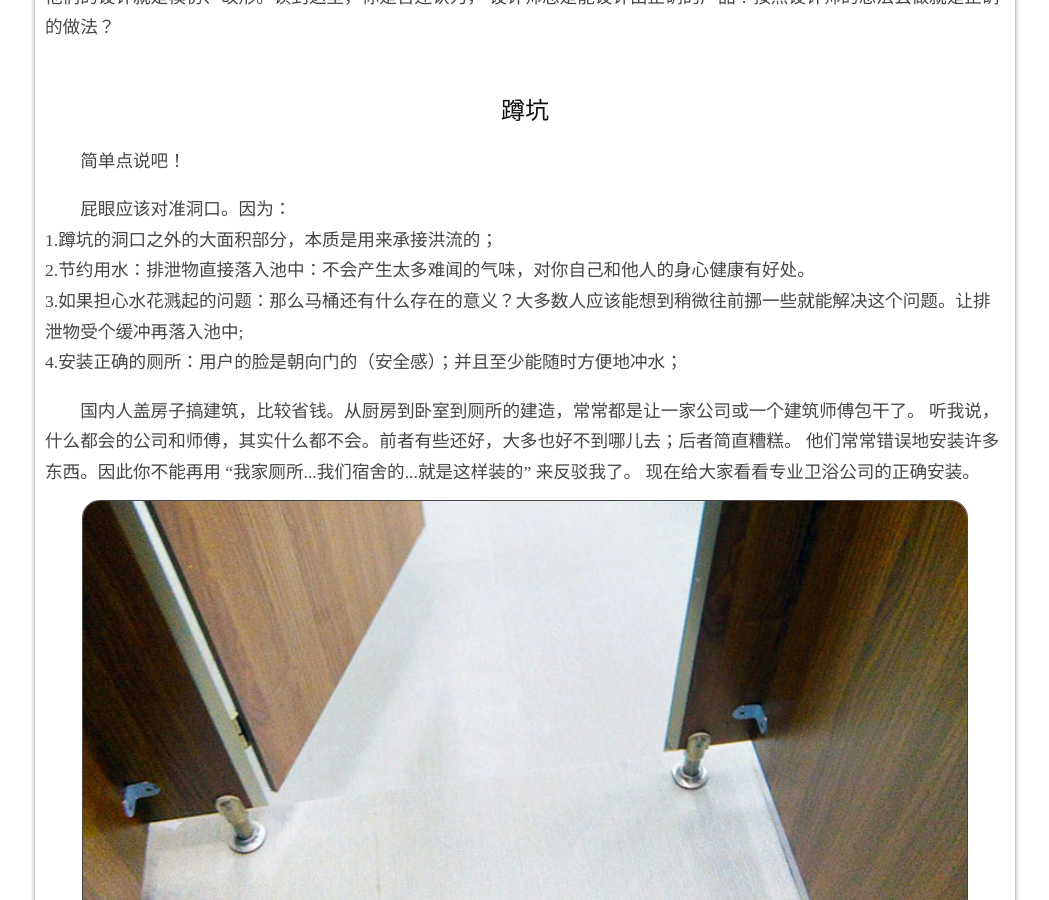
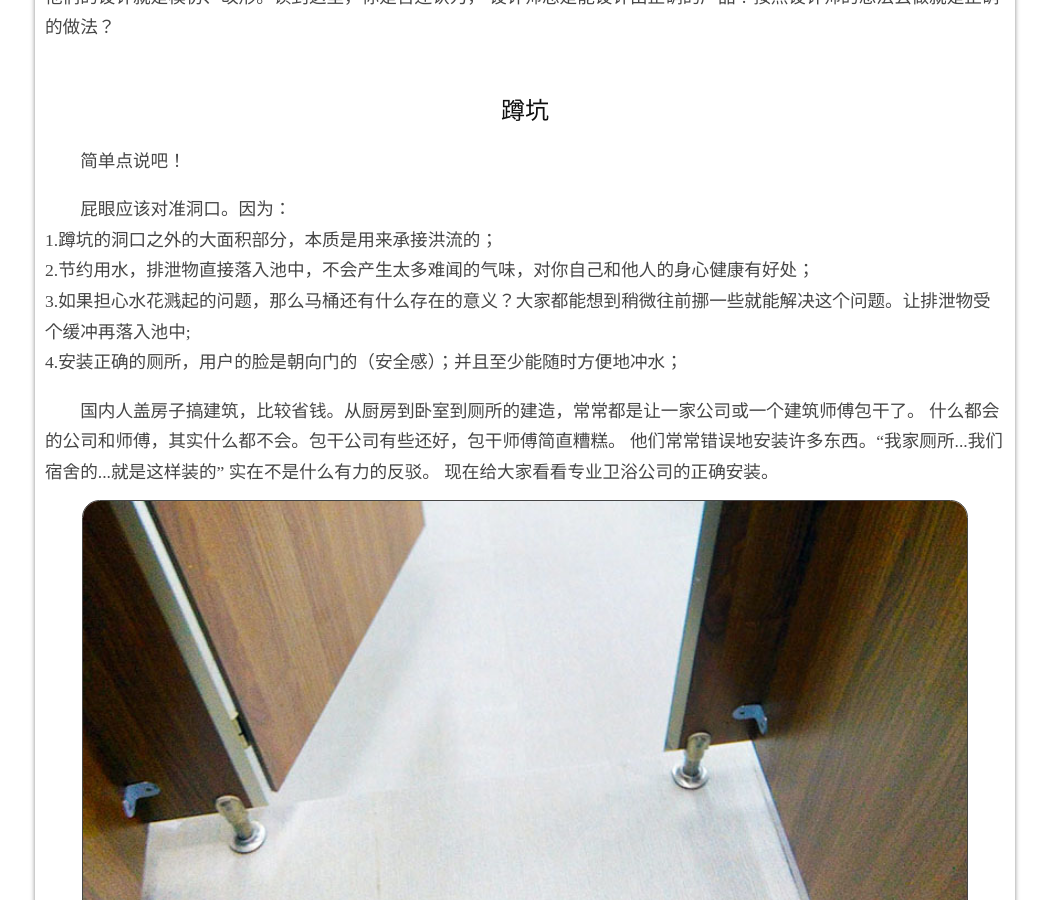
Before and after one commit to YasinZhong/yasinzhong.github.io, a Jekyll site: the page built from _posts/2018-4-13-DK.html, in a window 1280 px wide and 900 px high, scrolled down 377 px. Shown: the whole window, without its empty margins (115-1164 px from the left). Built offline with Jekyll 4.4.1, drawn with Linux system fonts in a browser that asks for light colours; comment, search, counter and statistics services are not loaded.

Commit message:
2018/06/25

```diff
--- a/_posts/2018-4-13-DK.html
+++ b/_posts/2018-4-13-DK.html
@@ -28,15 +28,15 @@ title: 蹲坑的朝向
 <p>
 	屁眼应该对准洞口。因为：<br>
 	1.蹲坑的洞口之外的大面积部分，本质是用来承接洪流的；<br>
-	2.节约用水：排泄物直接落入池中：不会产生太多难闻的气味，对你自己和他人的身心健康有好处。<br>
-	3.如果担心水花溅起的问题：那么马桶还有什么存在的意义？大多数人应该能想到稍微往前挪一些就能解决这个问题。让排泄物受个缓冲再落入池中;<br>
-	4.安装正确的厕所：用户的脸是朝向门的（安全感）；并且至少能随时方便地冲水；
+	2.节约用水，排泄物直接落入池中，不会产生太多难闻的气味，对你自己和他人的身心健康有好处；<br>
+	3.如果担心水花溅起的问题，那么马桶还有什么存在的意义？大家都能想到稍微往前挪一些就能解决这个问题。让排泄物受个缓冲再落入池中;<br>
+	4.安装正确的厕所，用户的脸是朝向门的（安全感）；并且至少能随时方便地冲水；
 </p>
 
 <p>
 	国内人盖房子搞建筑，比较省钱。从厨房到卧室到厕所的建造，常常都是让一家公司或一个建筑师傅包干了。
-	听我说，什么都会的公司和师傅，其实什么都不会。前者有些还好，大多也好不到哪儿去；后者简直糟糕。
-	他们常常错误地安装许多东西。因此你不能再用 “我家厕所...我们宿舍的...就是这样装的” 来反驳我了。
+	什么都会的公司和师傅，其实什么都不会。包干公司有些还好，包干师傅简直糟糕。
+	他们常常错误地安装许多东西。“我家厕所...我们宿舍的...就是这样装的” 实在不是什么有力的反驳。
 	现在给大家看看专业卫浴公司的正确安装。
 	<img src="/img/dk.jpg" style="width: 92%;height: auto;">
 </p>
```
Also changed, not shown: _posts/2018-4-14-Designing.html (+27 -24 lines).
